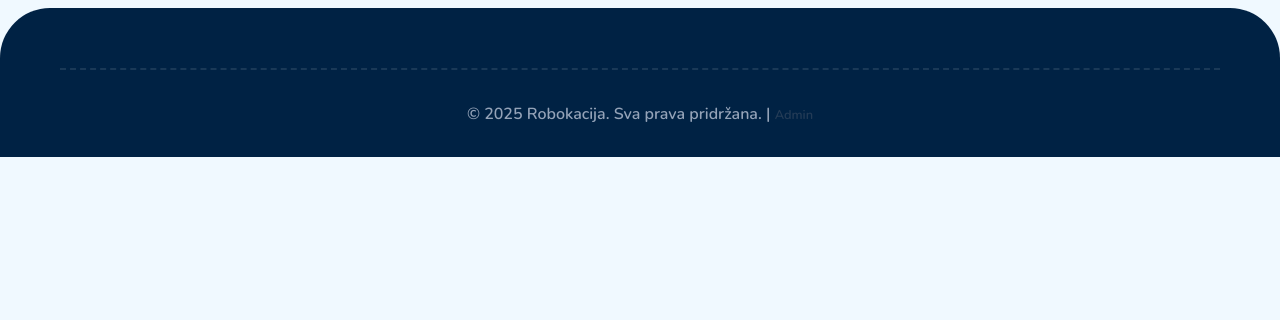
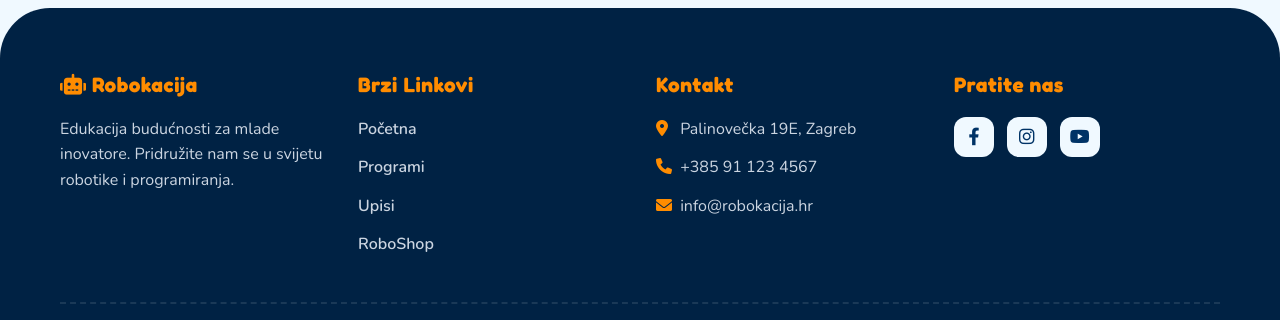
Before and after one commit to filip0906/Robokacija, a plain HTML site: page shop.html in a window 1280 px wide. Shown: the part 1144-1464 px from the top of the page. Before the commit the page ends 1301 px from the top, so only its background shows below. Drawn offline with nearby package versions, Linux system fonts and the light colour scheme; no server answers.

Commit message:
Enrich footer content with columns, links, and contact info

```diff
--- a/shop.html
+++ b/shop.html
@@ -69,6 +69,37 @@
     <!-- Footer -->
     <footer>
         <div class="container">
+            <div class="footer-content">
+                <div class="footer-col">
+                    <h4><i class="fas fa-robot"></i> Robokacija</h4>
+                    <p style="color: #cbd5e1; margin-bottom: 1rem;">Edukacija budućnosti za mlade inovatore. Pridružite nam se u svijetu robotike i programiranja.</p>
+                </div>
+                <div class="footer-col">
+                    <h4>Brzi Linkovi</h4>
+                    <ul>
+                        <li><a href="index.html#home">Početna</a></li>
+                        <li><a href="index.html#program">Programi</a></li>
+                        <li><a href="index.html#prijave">Upisi</a></li>
+                        <li><a href="shop.html">RoboShop</a></li>
+                    </ul>
+                </div>
+                <div class="footer-col">
+                    <h4>Kontakt</h4>
+                    <ul>
+                        <li style="color: #cbd5e1;"><i class="fas fa-map-marker-alt text-secondary" style="width: 20px;"></i> Palinovečka 19E, Zagreb</li>
+                        <li style="color: #cbd5e1;"><i class="fas fa-phone text-secondary" style="width: 20px;"></i> +385 91 123 4567</li>
+                        <li style="color: #cbd5e1;"><i class="fas fa-envelope text-secondary" style="width: 20px;"></i> info@robokacija.hr</li>
+                    </ul>
+                </div>
+                <div class="footer-col">
+                    <h4>Pratite nas</h4>
+                    <div class="social-links">
+                        <a href="#"><i class="fab fa-facebook-f"></i></a>
+                        <a href="#"><i class="fab fa-instagram"></i></a>
+                        <a href="#"><i class="fab fa-youtube"></i></a>
+                    </div>
+                </div>
+            </div>
             <div class="footer-bottom">
                 <p>&copy; 2025 Robokacija. Sva prava pridržana. | <a href="admin.html" class="text-light fs-sm no-decoration opacity-50">Admin</a></p>
             </div>
```
Also changed, not shown: index.html (+31 -0 lines).
